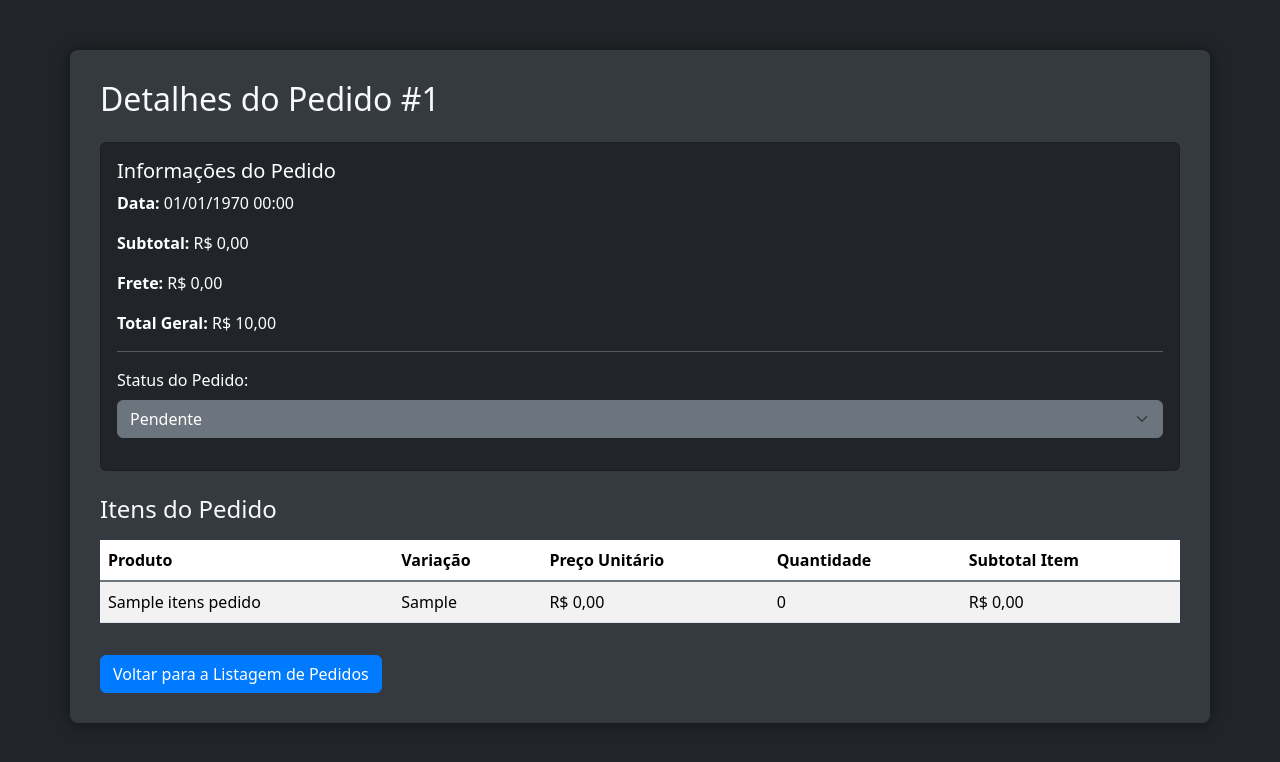
After one commit to Tiago2lucas/mini-erp, a PHP site: template views/pedidos/detalhes.php in a window 1280 px wide. The commit adds this page. Shown: the top 762 px of the page. Run offline with PHP 8.4, Linux system fonts and the light colour scheme; the template is opened without the code that fills it: most values are stand-ins (such as "Sample title", 1, 10 or a date in 2020).

```diff
--- /dev/null
+++ b/views/pedidos/detalhes.php
@@ -0,0 +1,152 @@
+<!DOCTYPE html>
+<html lang="pt-br">
+
+<head>
+    <meta charset="UTF-8">
+    <meta name="viewport" content="width=device-width, initial-scale=1.0">
+    <title>Detalhes do Pedido #<?= htmlspecialchars($pedido['id']) ?></title>
+    <link href="https://cdn.jsdelivr.net/npm/bootstrap@5.3.3/dist/css/bootstrap.min.css" rel="stylesheet"
+        integrity="sha384-QWTKZyjpPEjISv5WaRU9OFeRpok6YctnYmDr5pNlyT2bRjXh0JMhjY6hW+ALEwIH" crossorigin="anonymous">
+    <style>
+    body {
+        background-color: #212529;
+        /* Cor de fundo escura */
+        color: #f8f9fa;
+        /* Texto claro */
+    }
+
+    .container {
+        margin-top: 50px;
+        background-color: #343a40;
+        /* Fundo do container um pouco mais claro */
+        padding: 30px;
+        border-radius: 8px;
+        box-shadow: 0 0 15px rgba(0, 0, 0, 0.5);
+    }
+
+    .table {
+        color: #f8f9fa;
+        /* Texto da tabela claro */
+    }
+
+    .table thead th {
+        border-bottom: 2px solid #6c757d;
+        /* Borda dos cabeçalhos */
+    }
+
+    .btn-primary,
+    .btn-secondary {
+        background-color: #007bff;
+        border-color: #007bff;
+    }
+
+    .btn-primary:hover,
+    .btn-secondary:hover {
+        background-color: #0056b3;
+        border-color: #004085;
+    }
+    </style>
+</head>
+
+<body>
+    <div class="container">
+        <h2 class="mb-4">Detalhes do Pedido #<?= htmlspecialchars($pedido['id']) ?></h2>
+
+        <?php // NOVO BLOCO: Mensagens de feedback para atualização de status
+if (isset($_GET['ok']) && $_GET['ok'] == 'status_atualizado') {
+    echo '<div class="alert alert-success" role="alert">Status do pedido atualizado com sucesso!</div>';
+}
+if (isset($_GET['erro']) && $_GET['erro'] == 'falha_atualizar_status') {
+    echo '<div class="alert alert-danger" role="alert">Erro ao atualizar o status do pedido.</div>';
+}
+if (isset($_GET['erro']) && $_GET['erro'] == 'dados_invalidos') {
+    echo '<div class="alert alert-danger" role="alert">Dados inválidos para atualização de status.</div>';
+}
+?>
+
+
+
+
+
+        <?php if (!empty($pedido)): ?>
+        <div class="card bg-dark text-white mb-4">
+
+
+            <div class="card-body">
+                <h5 class="card-title">Informações do Pedido</h5>
+                <p class="card-text"><strong>Data:</strong>
+                    <?= htmlspecialchars(date('d/m/Y H:i', strtotime($pedido['data_pedido']))) ?></p>
+                <p class="card-text"><strong>Subtotal:</strong> R$
+                    <?= number_format($pedido['subtotal'], 2, ',', '.') ?></p>
+                <p class="card-text"><strong>Frete:</strong> R$ <?= number_format($pedido['frete'], 2, ',', '.') ?></p>
+                <p class="card-text"><strong>Total Geral:</strong> R$
+                    <?= number_format($pedido['total'], 2, ',', '.') ?></p>
+
+                <hr>
+                <form action="/mini-erp/public/index.php?rota=pedidos&acao=atualizarStatus" method="POST">
+                    <input type="hidden" name="pedido_id" value="<?= htmlspecialchars($pedido['id']) ?>">
+                    <div class="mb-3">
+                        <label for="statusPedido" class="form-label">Status do Pedido:</label>
+                        <select class="form-select bg-secondary text-white border-secondary" id="statusPedido"
+                            name="novo_status" onchange="this.form.submit()">
+                            <?php
+                    $status_options = ['Pendente', 'Processando', 'Enviado', 'Entregue', 'Cancelado'];
+                    foreach ($status_options as $option) {
+                        $selected = ($pedido['status'] == $option) ? 'selected' : '';
+                        echo "<option value=\"$option\" $selected>$option</option>";
+                    }
+                    ?>
+                        </select>
+                    </div>
+                </form>
+            </div>
+
+
+        </div>
+
+        <h4 class="mt-4 mb-3">Itens do Pedido</h4>
+        <?php if (!empty($itens_pedido)): ?>
+        <table class="table table-striped table-hover">
+            <thead>
+                <tr>
+                    <th>Produto</th>
+                    <th>Variação</th>
+                    <th>Preço Unitário</th>
+                    <th>Quantidade</th>
+                    <th>Subtotal Item</th>
+                </tr>
+            </thead>
+            <tbody>
+                <?php foreach ($itens_pedido as $item): ?>
+                <tr>
+                    <td><?= htmlspecialchars($item['nome_produto']) ?></td>
+                    <td><?= htmlspecialchars($item['variacao_produto'] ?? 'N/A') ?></td>
+                    <td>R$ <?= number_format($item['preco_unitario'], 2, ',', '.') ?></td>
+                    <td><?= (int)$item['quantidade'] ?></td>
+                    <td>R$ <?= number_format($item['subtotal_item'], 2, ',', '.') ?></td>
+                </tr>
+                <?php endforeach; ?>
+            </tbody>
+        </table>
+        <?php else: ?>
+        <div class="alert alert-warning" role="alert">
+            Nenhum item encontrado para este pedido.
+        </div>
+        <?php endif; ?>
+
+        <?php else: ?>
+        <div class="alert alert-danger" role="alert">
+            Pedido não encontrado.
+        </div>
+        <?php endif; ?>
+
+        <a href="/mini-erp/public/index.php?rota=pedidos&acao=listar" class="btn btn-secondary mt-3">Voltar para a
+            Listagem de Pedidos</a>
+    </div>
+
+    <script src="https://cdn.jsdelivr.net/npm/bootstrap@5.3.3/dist/js/bootstrap.bundle.min.js"
+        integrity="sha384-YvpcrYf0tY3lHB60NNkmXc5s9fDVZLESaAA55NDzOxhy9GkcIdslK1eN7N6jIeHz" crossorigin="anonymous">
+    </script>
+</body>
+
+</html>
```
Also changed, not shown: views/carrinho.php (+59 -4 lines), views/pedidos/listar.php (added, +112 -0 lines).
